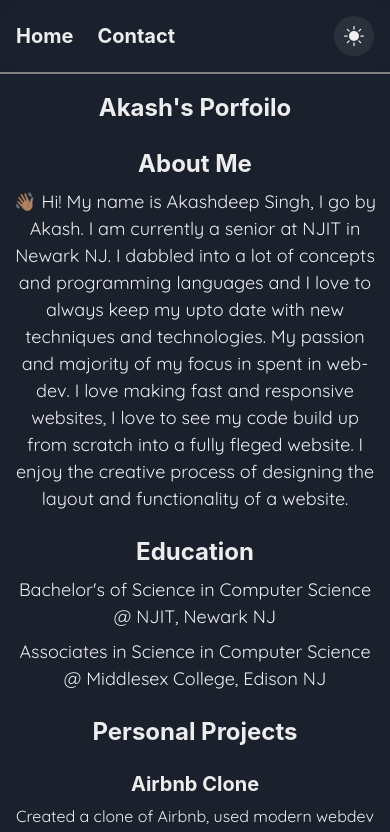
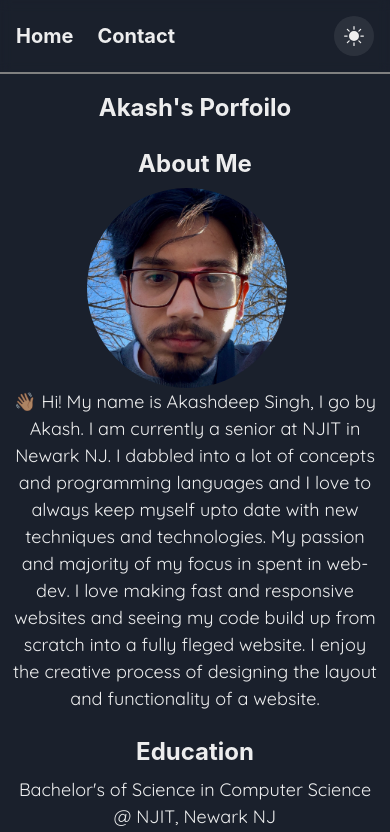
Before and after one commit to singak1/portfolio, a React (Create React App) app: page / in a window 390 px wide. Shown: the top 832 px of the page. Built offline with nearby package versions, Linux system fonts and the light colour scheme.

Commit message:
Add image and breakpoints for different screensizes

```diff
--- a/src/Components/AboutMe.js
+++ b/src/Components/AboutMe.js
@@ -1,14 +1,21 @@
-import { Heading, Text } from "@chakra-ui/react"
+import { Heading, Text, Image, Box } from "@chakra-ui/react"
 
 const AboutMe = () => {
     return(
         <div className="about-me">
             <Heading as='h4' size='lg' p='2'>About Me</Heading>
-            <Text fontSize='lg'>👋🏽 Hi! My name is Akashdeep Singh, I go by Akash. I am currently a senior at NJIT in Newark NJ. I dabbled into a lot of
-                concepts and programming languages and I love to always keep my upto date with new techniques and technologies. My passion
-                and majority of my focus in spent in web-dev. I love making fast and responsive websites, I love to see my code build up from
+            <Box m='auto' display='flex' flexDirection={['column', 'column', 'column', 'row']} alignItems='center' w={['100%', '75%', '75%', '55%']}>
+                <Box mr='4'>
+                    <Image src="/images/IMG_3257.jpeg" alt="Akashdeep Singh" borderRadius='full' boxSize={['200px', '3xs', '2xs']} fit='cover'/>
+                </Box>
+                <Box w={['100%', '100%', '100%' ,'75%']}>
+                <Text fontSize='lg'>👋🏽 Hi! My name is Akashdeep Singh, I go by Akash. I am currently a senior at NJIT in Newark NJ. I dabbled into a lot of
+                concepts and programming languages and I love to always keep myself upto date with new techniques and technologies. My passion
+                and majority of my focus in spent in web-dev. I love making fast and responsive websites and seeing my code build up from
                 scratch into a fully fleged website. I enjoy the creative process of designing the layout and functionality of a website.
-            </Text>
+                </Text>
+                </Box>
+            </Box>
         </div>
     )
 }
--- a/src/Components/Navbar.js
+++ b/src/Components/Navbar.js
@@ -5,7 +5,7 @@ import { BsSunFill, BsMoonFill } from "react-icons/bs"
 const Navbar = () => {
     const { colorMode, toggleColorMode } = useColorMode()
     return (
-        <Flex minWidth='max-content' alignItems='center' gap='2' padding='4' borderBottom='2px' borderBottomColor='GrayText' position='sticky' top='0' backdropFilter='blur(6px)' backdropBlur='blur(6px)'>
+        <Flex minWidth='max-content' alignItems='center' gap='2' padding='4' borderBottom='2px' borderBottomColor='GrayText' position='sticky' top='0' backdropFilter='blur(6px)'>
             <Link to="/"><Heading as='h4' size='md' mr="4">Home</Heading></Link>
             <Link to="/contact"><Heading as='h4' size='md'>Contact</Heading></Link>
             <Spacer />
--- a/src/Pages/Home.js
+++ b/src/Pages/Home.js
@@ -13,7 +13,7 @@ const Home = () => {
         <div className="home">
             <Navbar />
             <div className="home-content" >
-                <Stack w={['100%', '75%', '50%']} alignContent='space-around' m='auto'>
+                <Stack w={['100%', '75%', '85%']} alignContent='space-between' m='auto'>
                 <Heading as='h2' size='lg' p='2'>Akash's Porfoilo</Heading>
                 <AboutMe />
                 <Heading as='h4' size='lg' pt='4'>Education</Heading>
```
Also changed, not shown: public/images/IMG_3257.jpeg (added).
